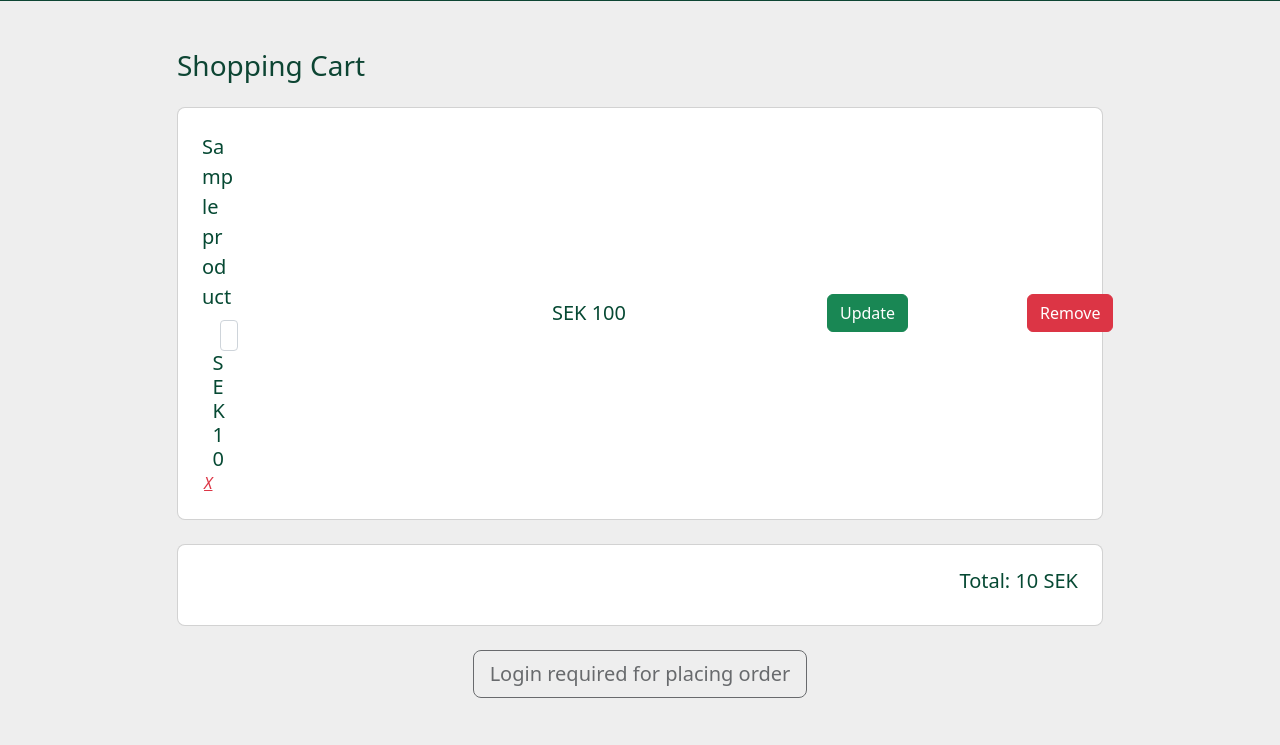
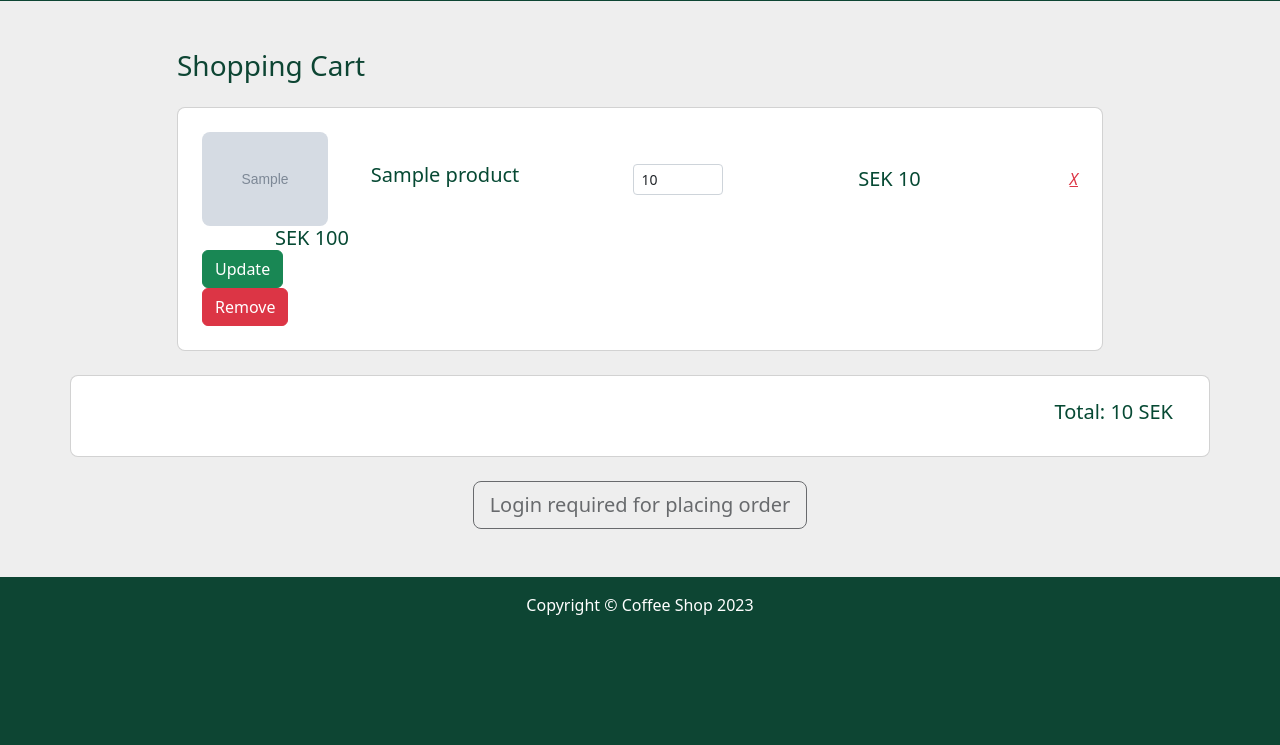
Before and after one commit to Sanjivani-S/Coffee-Web-Shop-, a Django app: template Coffee_Web_Shop/app_Coffee_Web_Shop/templates/cart_summary.html in a window 1280 px wide. Shown: the part 346-1091 px from the top of the page. After the commit the page ends 961 px from the top, so only its background shows below. Run offline with Django 4.2, Linux system fonts and the light colour scheme; the template is opened without the code that fills it: most values are stand-ins (such as "Sample title", 1, 10 or a date in 2020); grey boxes marked "Sample" are stand-in pictures; some libraries are stand-ins or nearby versions.

Commit message:
Fixed images

```diff
--- a/Coffee_Web_Shop/app_Coffee_Web_Shop/templates/cart_summary.html
+++ b/Coffee_Web_Shop/app_Coffee_Web_Shop/templates/cart_summary.html
@@ -25,7 +25,9 @@
                         <div class="row d-flex justify-content-between align-items-center">
                             <div class="col-md-2 col-lg-2 col-xl-2">
 
+                                <img src="{% static product.img %}" class="img-fluid rounded-3" alt="{{ product.name }}">
 
+                            </div>
                             <div class="col-md-3 col-lg-3 col-xl-3">
                                 <p class="lead fw-normal mb-2">{{ product.name }}</p>
 
@@ -35,11 +37,9 @@
                             <i class="fas fa-minus"></i>
                           </button>
 
-                          <input id="update-qty-{{ product.quantity }}" min="1" name="product_qty" value="{{ product.quantity }}" type="number"
-                            class="form-control form-control-sm update-qty-{{ product.id }}" />
+                                <input id="update-qty-{{ product.quantity }}" min="1" name="product_qty" value="{{ product.quantity }}" type="number" class="form-control form-control-sm update-qty-{{ product.id }}" />
 
-                          <button class="btn btn-link px-2"
-                            onclick="this.parentNode.querySelector('input[type=number]').stepUp()">
+                                <button class="btn btn-link px-2" onclick="this.parentNode.querySelector('input[type=number]').stepUp()">
                             <i class="fas fa-plus"></i>
                           </button>
                             </div>
@@ -115,7 +115,6 @@
             }
         });
     });
-    $(document).ready(function() {
 
     $(document).on('click', '.btn-danger', function(e) {
         e.preventDefault();
```
Lines whose indentation alone changed are shown as unchanged.
